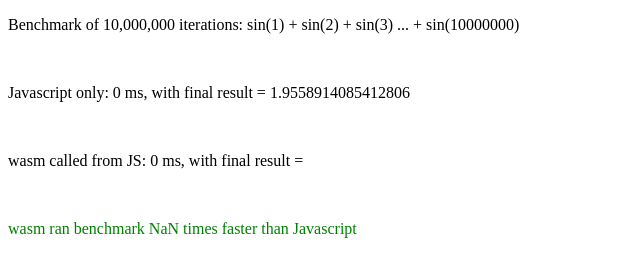
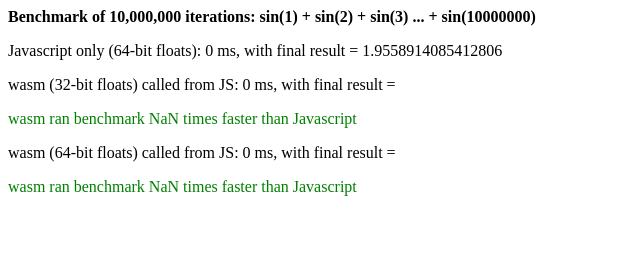
Before and after one commit to jinjagit/wasm-test, a website built with webpack: page www/index.html in a window 1280 px wide. Shown: the whole page, without its empty margins (0-640 px from the left). Built offline with nearby package versions, Linux system fonts and the light colour scheme; what wasm-test would draw is missing.

Commit message:
add separate f64 benchmark

```diff
--- a/www/index.html
+++ b/www/index.html
@@ -5,13 +5,12 @@
     <title>Wasm test</title>
 </head>
 <body>
-    <p>Benchmark of 10,000,000 iterations: sin(1) + sin(2) + sin(3) ... + sin(10000000)</p>
-    <br>
+    <b>Benchmark of 10,000,000 iterations: sin(1) + sin(2) + sin(3) ... + sin(10000000)</b>
     <p id="js-text"></p>
-    <br>
-    <p id="wasm-text"></p>
-    <br>
-    <p id="summary-text"></p>
+    <p id="wasm-f32-text"></p>
+    <p id="summary-f32-text"></p>
+    <p id="wasm-f64-text"></p>
+    <p id="summary-f64-text"></p>
 <script src="./bootstrap.js"></script>
 <noscript>This page contains webassembly and javascript content, please enable javascript in your browser.</noscript>
 </body>
--- a/www/index.js
+++ b/www/index.js
@@ -15,23 +15,42 @@ let start = Date.now();
 let result1 = sineSeries(10000000);
 let t1 = Date.now() - start;
 
-jsText.innerHTML = `Javascript only: ${t1} ms, with final result = ${result1}`;
+jsText.innerHTML = `Javascript only (64-bit floats): ${t1} ms, with final result = ${result1}`;
 
-// wasm benchmark
-let wasmText = document.getElementById("wasm-text");
+// wasm f32 benchmark
+let wasmF32Text = document.getElementById("wasm-f32-text");
 start = Date.now();
-let result2 = wasm.sine_series(10000000); // call wasm function
+let result2 = wasm.sine_series_f32(10000000); // call wasm function
 let t2 = Date.now() - start;
 
-wasmText.innerHTML = `wasm called from JS: ${t2} ms, with final result = ${result2}`;
+wasmF32Text.innerHTML = `wasm (32-bit floats) called from JS: ${t2} ms, with final result = ${result2}`;
 
 // compare results
-let summaryText = document.getElementById("summary-text");
+let summaryF32Text = document.getElementById("summary-f32-text");
 
 if (t1 < t2) {
-  summaryText.innerHTML = `wasm ran benchmark ${(t2 / t1).toFixed(2)} times SLOWER than Javascript`;
-  summaryText.style.color = "red";
+  summaryF32Text.innerHTML = `wasm ran benchmark ${(t2 / t1).toFixed(2)} times SLOWER than Javascript`;
+  summaryF32Text.style.color = "red";
 } else {
-  summaryText.innerHTML = `wasm ran benchmark ${(t1 / t2).toFixed(2)} times faster than Javascript`;
-  summaryText.style.color = "green";
+  summaryF32Text.innerHTML = `wasm ran benchmark ${(t1 / t2).toFixed(2)} times faster than Javascript`;
+  summaryF32Text.style.color = "green";
 }
+
+// wasm f64 benchmark
+let wasmF64Text = document.getElementById("wasm-f64-text");
+start = Date.now();
+let result3 = wasm.sine_series_f64(10000000); // call wasm function
+let t3 = Date.now() - start;
+
+wasmF64Text.innerHTML = `wasm (64-bit floats) called from JS: ${t3} ms, with final result = ${result3}`;
+
+// compare results
+let summaryF64Text = document.getElementById("summary-f64-text");
+
+if (t1 < t3) {
+  summaryF64Text.innerHTML = `wasm ran benchmark ${(t3 / t1).toFixed(2)} times SLOWER than Javascript`;
+  summaryF64Text.style.color = "red";
+} else {
+  summaryF64Text.innerHTML = `wasm ran benchmark ${(t1 / t3).toFixed(2)} times faster than Javascript`;
+  summaryF64Text.style.color = "green";
+}
```
Also changed, not shown: 1 other file.
